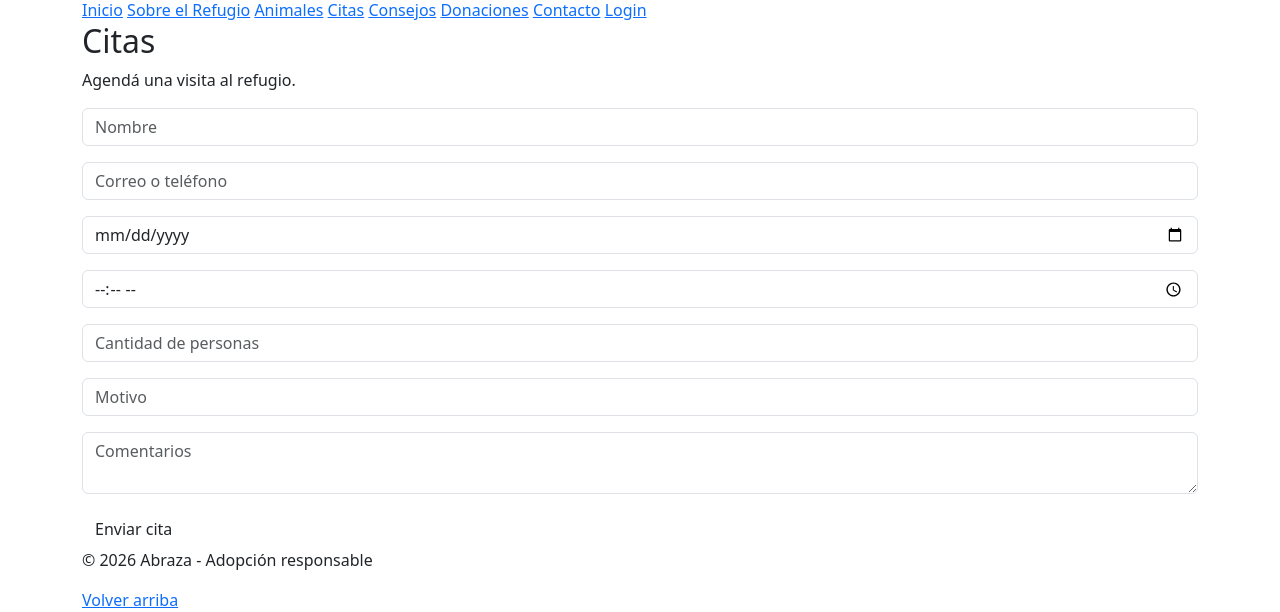
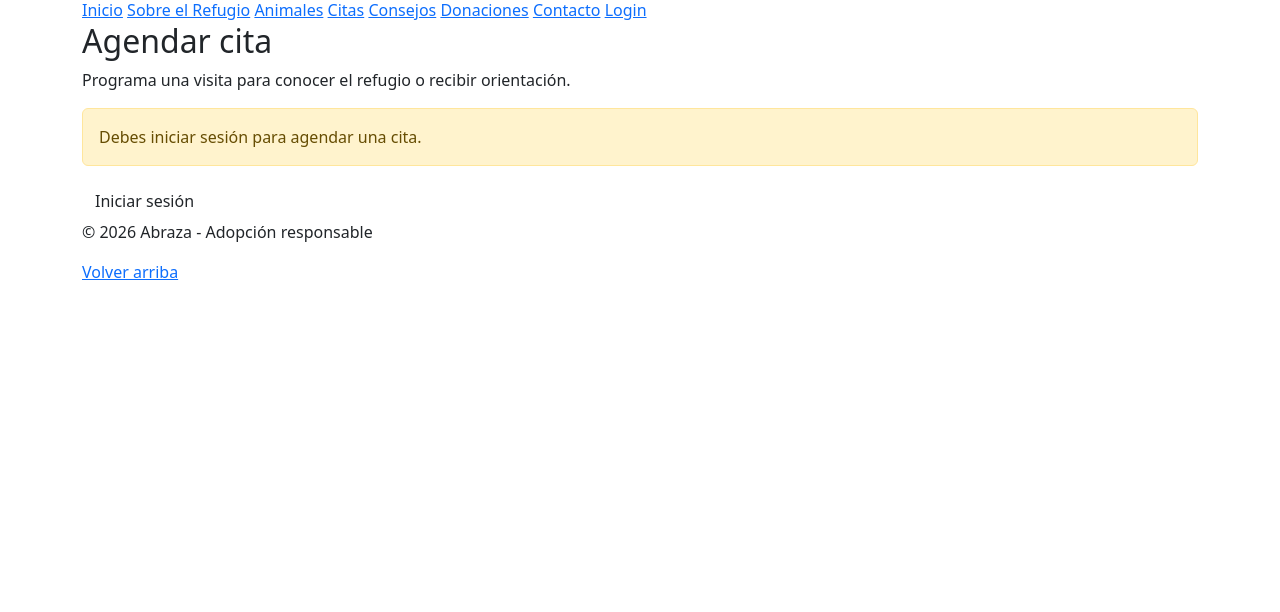
Before and after one commit to Fidelitas-Ambiente-Web-Cliente-Servidor/sc502-ln-proyecto-grupo-2-lunes, a PHP site: page /citas.php in a window 1280 px wide. Shown: the part 398-1010 px from the top of the page. After the commit the page ends 678 px from the top, so only its background shows below. Run offline with PHP 8.4, Linux system fonts and the light colour scheme; some libraries are stand-ins or nearby versions; grey boxes are pictures that could not be loaded.

Commit message:
Mejoras de la pagina
Si no has iniciado sesión no puedes adoptar ni agendar citas

```diff
--- a/app/controllers/AuthController.php
+++ b/app/controllers/AuthController.php
@@ -60,10 +60,10 @@ class AuthController
         $_SESSION['usuario_rol'] = $usuario['rol'];
 
         if ($usuario['rol'] === 'admin') {
-            header("Location: index.php?accion=dashboard");
+        header("Location: index.php?accion=dashboard");
         } else {
-            header("Location: index.php?accion=perfil");
-        }
+        header("Location: index.php?accion=animales");
+}
         exit;
     }
 
--- a/app/views/layouts/nav-publico.php
+++ b/app/views/layouts/nav-publico.php
@@ -16,7 +16,11 @@
             <a href="index.php?accion=consejos">Consejos</a>
             <a href="index.php?accion=donaciones">Donaciones</a>
             <a href="index.php?accion=contacto">Contacto</a>
-            <a href="index.php?accion=login" class="boton-login-menu">Login</a>
+            <?php if (isset($_SESSION['usuario_id'])): ?>
+                <a href="index.php?accion=logout" class="boton-login-menu">Salir</a>
+            <?php else: ?>
+                <a href="index.php?accion=login" class="boton-login-menu">Login</a>
+            <?php endif; ?>
         </nav>
     </div>
 </header>
--- a/app/views/public/citas.php
+++ b/app/views/public/citas.php
@@ -5,22 +5,38 @@
 <main>
     <section class="seccion">
         <div class="container">
-            <h2 class="titulo-seccion">Citas</h2>
-            <p class="subtitulo-seccion">Agendá una visita al refugio.</p>
+            <h2 class="titulo-seccion">Agendar cita</h2>
+            <p class="subtitulo-seccion">Programa una visita para conocer el refugio o recibir orientación.</p>
 
-            <form action="index.php?accion=guardarCita" method="post" class="formulario-proyecto" id="formCita">
-                <input type="text" id="nombreCita" name="nombre" class="form-control mb-3" placeholder="Nombre">
-                <input type="text" id="contactoCita" name="contacto" class="form-control mb-3" placeholder="Correo o teléfono">
-                <input type="date" id="fechaCita" name="fecha" class="form-control mb-3">
-                <input type="time" id="horaCita" name="hora" class="form-control mb-3">
-                <input type="number" id="personasCita" name="personas" class="form-control mb-3" placeholder="Cantidad de personas">
-                <input type="text" id="motivoCita" name="motivo" class="form-control mb-3" placeholder="Motivo">
-                <textarea id="comentariosCita" name="comentarios" class="form-control mb-3" placeholder="Comentarios"></textarea>
-                <button type="submit" class="btn boton-principal">Enviar cita</button>
-            </form>
+            <?php if (!empty($_SESSION['mensaje_publico'])): ?>
+                <div class="alert alert-info">
+                    <?= $_SESSION['mensaje_publico']; unset($_SESSION['mensaje_publico']); ?>
+                </div>
+            <?php endif; ?>
+
+            <?php if (!isset($_SESSION['usuario_id'])): ?>
+                <div class="alert alert-warning">
+                    Debes iniciar sesión para agendar una cita.
+                </div>
+
+                <a href="index.php?accion=login" class="btn boton-principal">
+                    Iniciar sesión
+                </a>
+            <?php else: ?>
+                <form action="index.php?accion=guardarCita" method="post" class="formulario-proyecto">
+                    <input type="text" name="nombre" class="form-control mb-3" placeholder="Nombre completo" required>
+                    <input type="text" name="contacto" class="form-control mb-3" placeholder="Correo o teléfono" required>
+                    <input type="date" name="fecha" class="form-control mb-3" required>
+                    <input type="time" name="hora" class="form-control mb-3" required>
+                    <input type="number" name="personas" class="form-control mb-3" placeholder="Cantidad de personas" required>
+                    <input type="text" name="motivo" class="form-control mb-3" placeholder="Motivo de la cita" required>
+                    <textarea name="comentarios" class="form-control mb-3" placeholder="Comentarios adicionales" required></textarea>
+
+                    <button type="submit" class="btn boton-principal">Agendar cita</button>
+                </form>
+            <?php endif; ?>
         </div>
     </section>
 </main>
 
-<script src="/sc502-ln-proyecto-grupo-2-lunes/public/js/publico.js"></script>
 <?php require_once __DIR__ . '/../layouts/footer.php'; ?>
```
Also changed, not shown: app/controllers/CitaController.php (+7 -1 lines), app/controllers/SolicitudController.php (+7 -2 lines), app/views/public/animal.php (+10 -1 lines).
